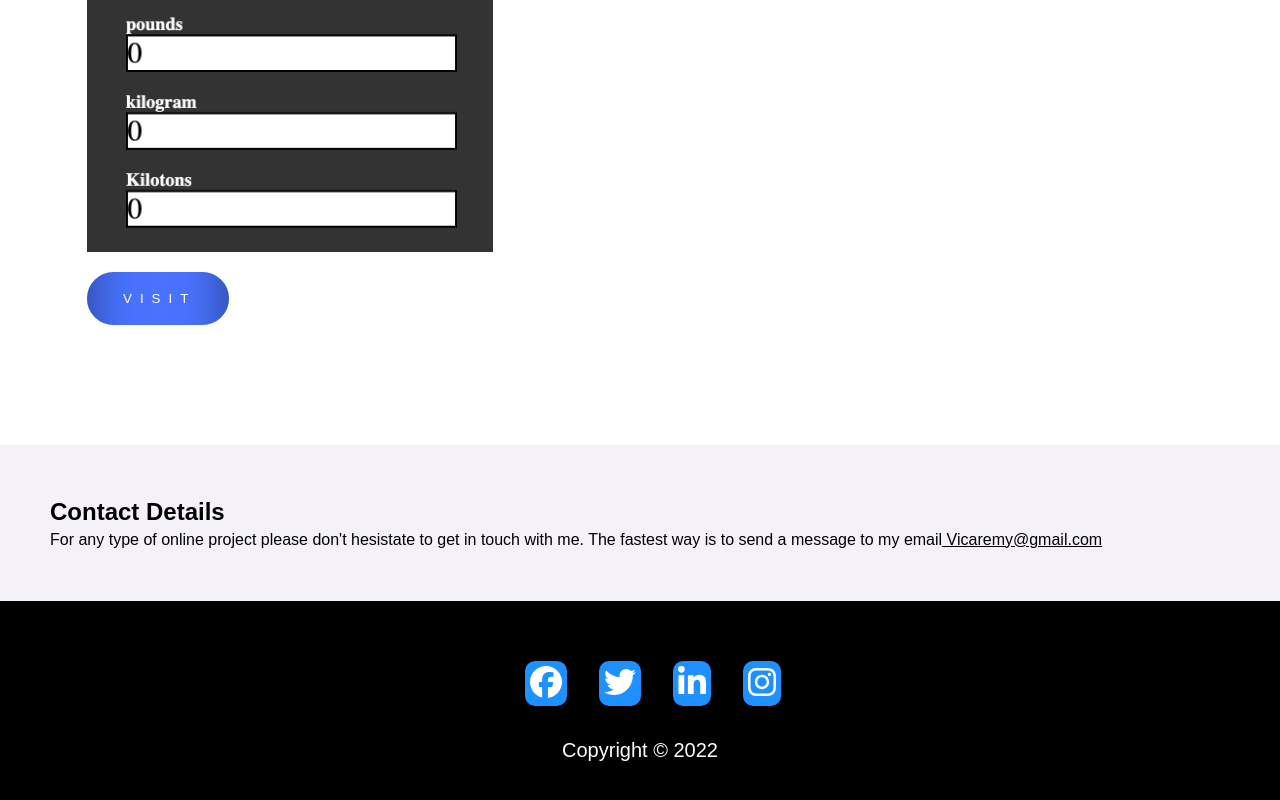
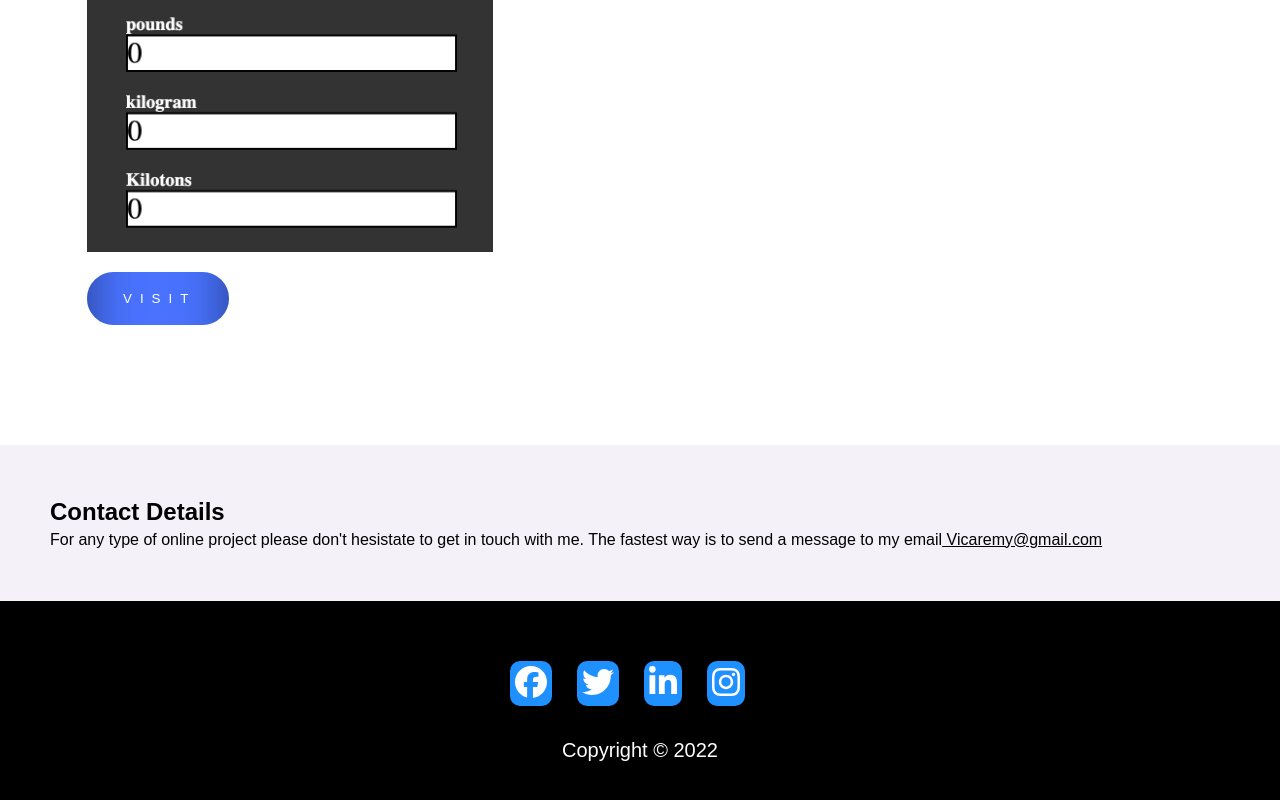
Before and after one commit to Osas66/My-Portfolio, a React (Create React App) app: page / in a window 1280 px wide. Shown: the part 4696-5496 px from the top of the page. Built offline with nearby package versions, Linux system fonts and the light colour scheme.

Commit message:
changed filexxx

```diff
--- a/src/App.css
+++ b/src/App.css
@@ -18,6 +18,9 @@ body {
   font-family: Arial, Helvetica, sans-serif;
   line-height:1.4;
   position: relative;
+}
+.entire-container {
+  scroll-behavior: smooth;
 }
 header {
   background: url("./image/background.jpg");
@@ -286,16 +289,18 @@ header {
   flex-direction: column;
   align-items: center;
   padding:60px;
-  gap:30px
 }
 .socials ul{
   color:var(--white);
   list-style: none;
   display: flex;
-  gap:20%;
-  margin-right: 70px;
+  margin-right: 50px;
+}
+.socials ul li {
+  margin-left: 25px;
 }
 .copyright {
+  margin-top: 30px;
   font-size: 20px;
 }
 .socials ul li {
--- a/src/components/Body.js
+++ b/src/components/Body.js
@@ -22,7 +22,7 @@ function Body() {
     }
     return (
         <div>
-            <div>
+            <div className='entire-container'>
                 <header>
                     <div className='nav-bar'>
                         <div>
```
